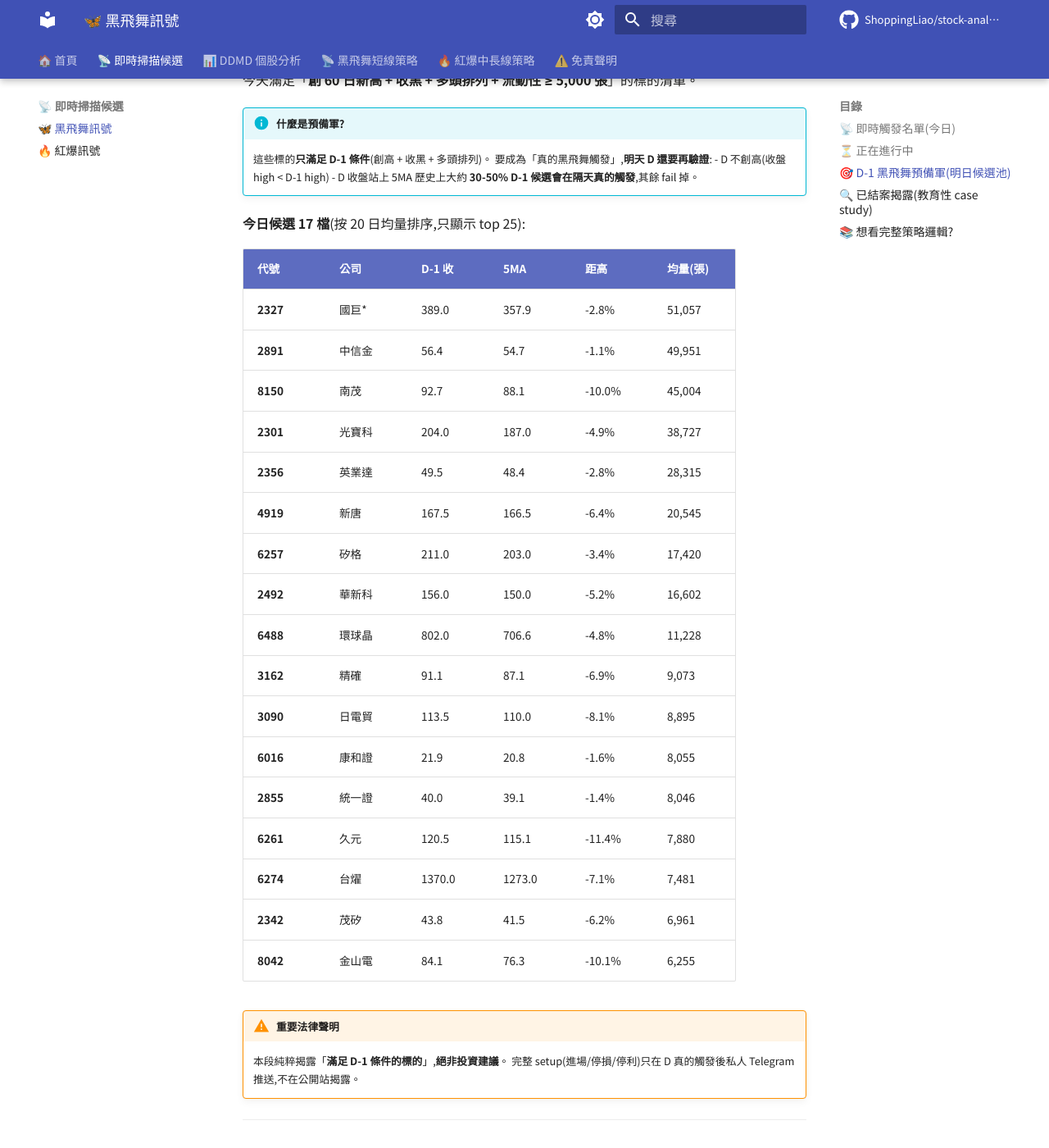
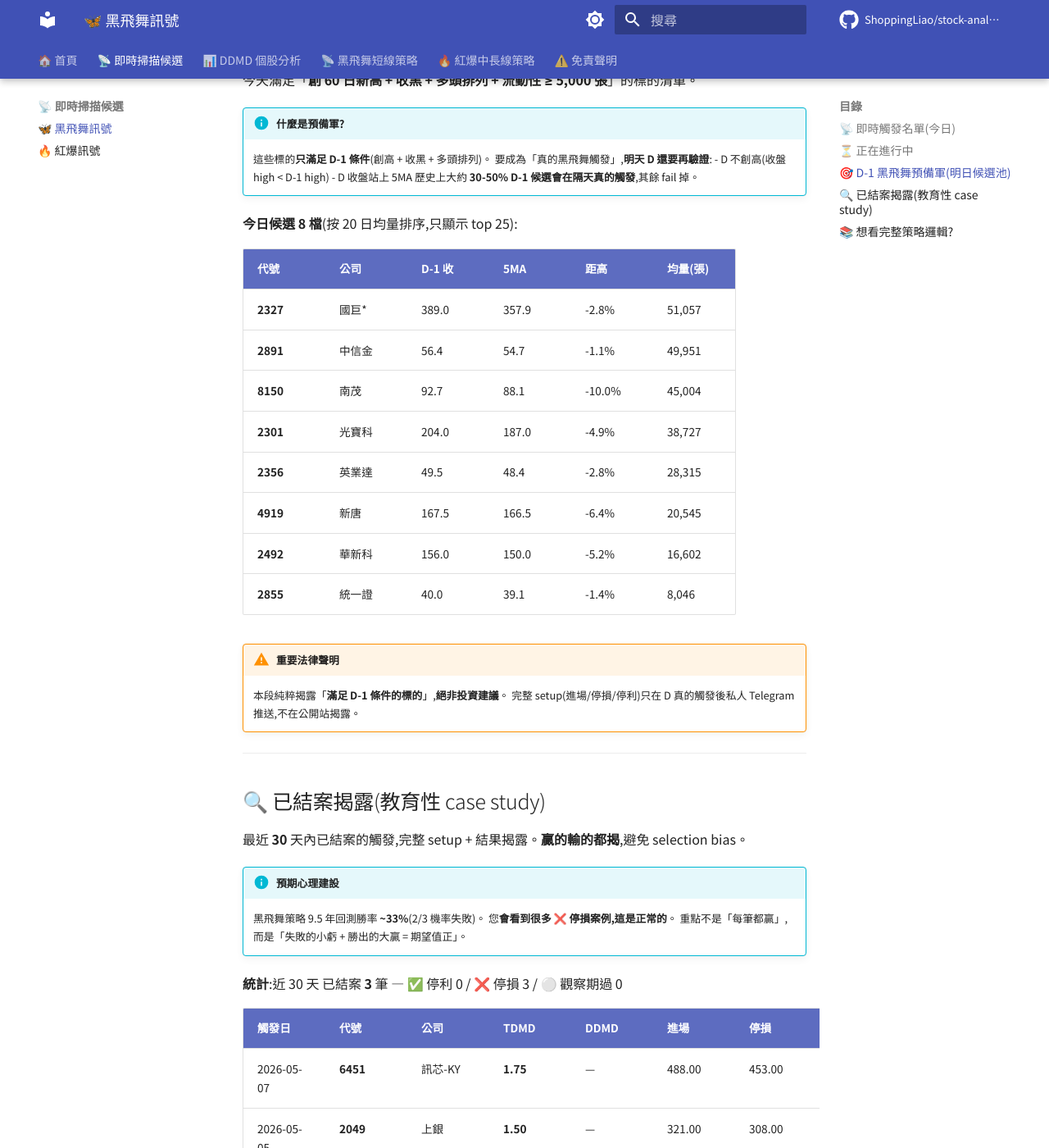
Before and after one commit to ShoppingLiao/stock-analysis-public, an MkDocs documentation site: the page built from docs/signals_black_butterfly.md, in a window 1280 px wide and 1400 px high, scrolled down 2595 px. Shown: the whole window at 82% size. Built offline with MkDocs 1.6.1 and Material for MkDocs 9.7.7, drawn with Linux system fonts in a browser that asks for light colours; comment, search, counter and statistics services are not loaded; some of the changed text lies outside the part shown.

Commit message:
docs(signals): update BB + RB (2026-05-12)

```diff
--- a/docs/signals_black_butterfly.md
+++ b/docs/signals_black_butterfly.md
@@ -13,7 +13,7 @@
 
 | 代號 | 公司 | 訊號 | TDMD | DDMD 分析 |
 |------|------|------|------|----------|
-| **6257** | 矽格 | 🎯 黑飛舞觸發 | **1.00/4** | — |
+| **3490** | 單井 | 🎯 黑飛舞觸發 | **1.75/4** | — |
 
 
 ---
@@ -62,7 +62,7 @@
     - D 收盤站上 5MA
     歷史上大約 **30-50% D-1 候選會在隔天真的觸發**,其餘 fail 掉。
 
-**今日候選 17 檔**(按 20 日均量排序,只顯示 top 25):
+**今日候選 8 檔**(按 20 日均量排序,只顯示 top 25):
 
 | 代號 | 公司 | D-1 收 | 5MA | 距高 | 均量(張) |
 |------|------|--------|-----|------|---------|
@@ -72,17 +72,8 @@
 | **2301** | 光寶科 | 204.0 | 187.0 | -4.9% | 38,727 |
 | **2356** | 英業達 | 49.5 | 48.4 | -2.8% | 28,315 |
 | **4919** | 新唐 | 167.5 | 166.5 | -6.4% | 20,545 |
-| **6257** | 矽格 | 211.0 | 203.0 | -3.4% | 17,420 |
 | **2492** | 華新科 | 156.0 | 150.0 | -5.2% | 16,602 |
-| **6488** | 環球晶 | 802.0 | 706.6 | -4.8% | 11,228 |
-| **3162** | 精確 | 91.1 | 87.1 | -6.9% | 9,073 |
-| **3090** | 日電貿 | 113.5 | 110.0 | -8.1% | 8,895 |
-| **6016** | 康和證 | 21.9 | 20.8 | -1.6% | 8,055 |
 | **2855** | 統一證 | 40.0 | 39.1 | -1.4% | 8,046 |
-| **6261** | 久元 | 120.5 | 115.1 | -11.4% | 7,880 |
-| **6274** | 台燿 | 1370.0 | 1273.0 | -7.1% | 7,481 |
-| **2342** | 茂矽 | 43.8 | 41.5 | -6.2% | 6,961 |
-| **8042** | 金山電 | 84.1 | 76.3 | -10.1% | 6,255 |
 
 !!! warning "重要法律聲明"
     本段純粹揭露「**滿足 D-1 條件的標的**」,**絕非投資建議**。
```
Also changed, not shown: docs/signals_red_burst.md (+6 -1 lines).
